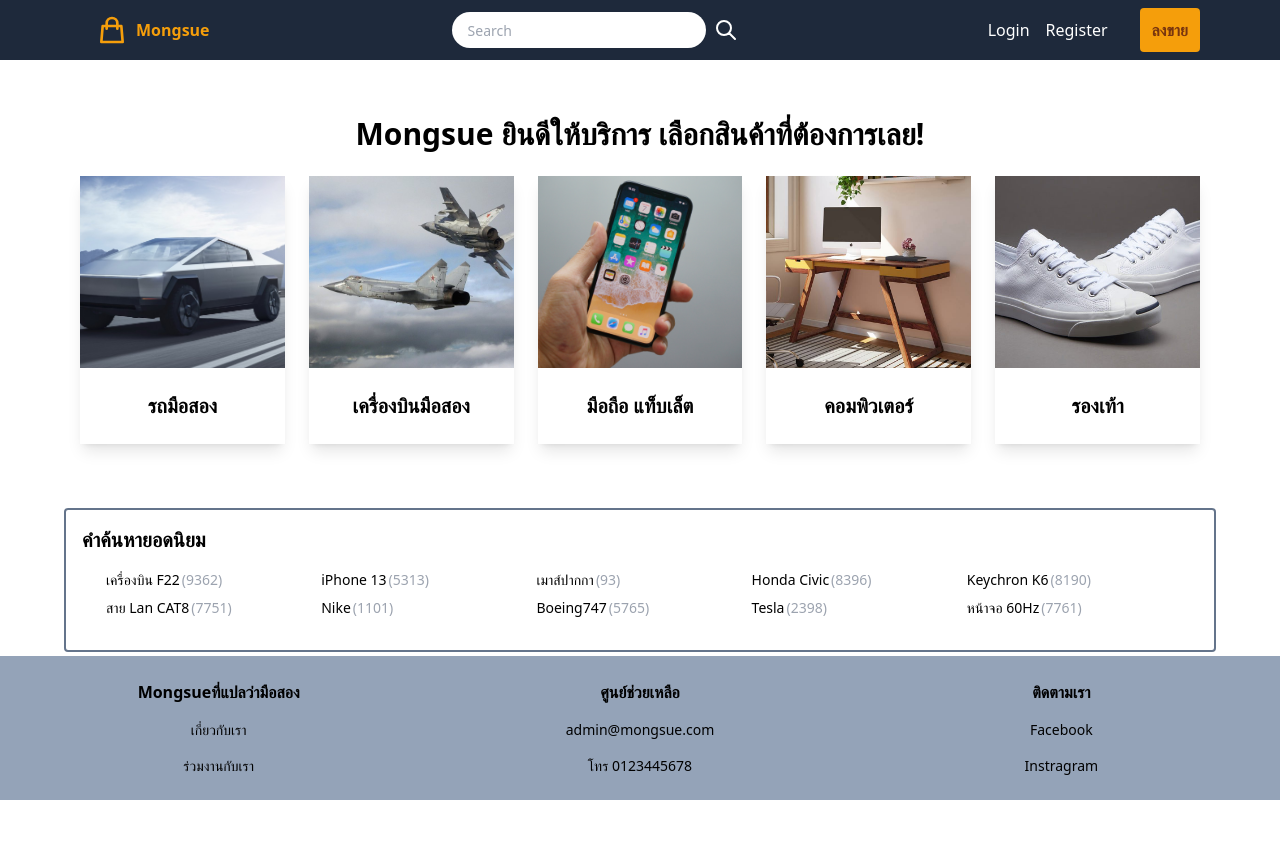
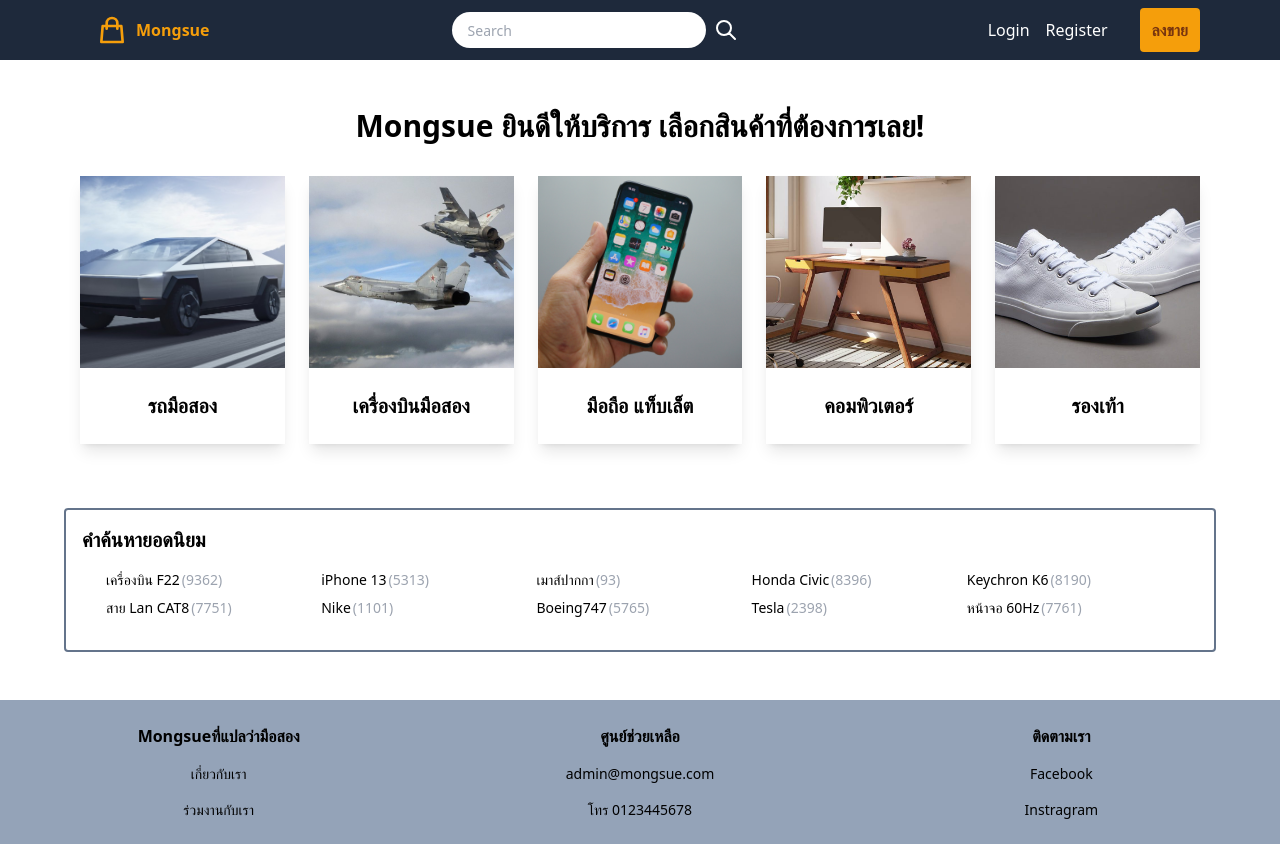
Before and after one commit to Rayato159/Secondhand-E-Commerce, a React (Create React App) app in the folder frontend/: page / in a window 1280 px wide. Before the commit the page ends 800 px from the top, so only its background shows below. Built offline with nearby package versions, Linux system fonts and the light colour scheme.

Commit message:
responsive fixed

```diff
--- a/frontend/src/components/Category.js
+++ b/frontend/src/components/Category.js
@@ -4,15 +4,15 @@ import { Link } from 'react-router-dom'
 const Category = () => {
 
     return (
-        <div className="max-w-6xl mx-auto py-10 px-4 mt-4">
-            <div className="font-bold md:text-3xl text-2xl text-center">Mongsue ยินดีให้บริการ เลือกสินค้าที่ต้องการเลย!</div>
-            <div className="md:flex md:space-x-6 text-black">
+        <div className="max-w-6xl mx-auto py-10 px-4">
+            <div className="font-bold md:text-3xl text-2xl text-center py-2">Mongsue ยินดีให้บริการ เลือกสินค้าที่ต้องการเลย!</div>
+            <div className="md:flex md:flex-row md:space-x-6 text-black">
 
                 {/* categories card */}
                 {
                     categories.map((category, i) => {
                         return (
-                            <Link to={`/products/${category.categoryEng.toLocaleLowerCase()}`} key={i} className="shadow-lg w-64 mx-auto my-6 hover:bg-slate-200 hover:scale-110 transition duration-300">
+                            <Link to={`/products/${category.categoryEng.toLocaleLowerCase()}`} key={i} className="shadow-lg w-64 mx-auto my-6 hover:bg-slate-200 transition duration-300">
                                 <img className="object-cover md:w-64 md:h-48 w-64 h-48 mx-auto" src={`/assets/images/categories/${category.categoryEng}.jpg`} alt="car" />
                                 <div className="px-4 py-6 font-bold text-center text-xl">
                                     {category.categoryThai}
--- a/frontend/src/components/Footer.js
+++ b/frontend/src/components/Footer.js
@@ -1,6 +1,6 @@
 const Footer = () => {
     return (
-        <footer className="bg-slate-400 md:fixed bottom-0 w-full">
+        <footer className="bg-slate-400 2xl:fixed 2xl:bottom-0 w-full">
             <div className="px-4 py-6 grid grid-cols-3 md:gap-4 gap-2">
                 <div className="font-bold text-center">Mongsueที่แปลว่ามือสอง</div>
                 <div className="font-bold text-center">ศูนย์ช่วยเหลือ</div>
--- a/frontend/src/components/TopSearch.js
+++ b/frontend/src/components/TopSearch.js
@@ -3,7 +3,7 @@ import itemLists from "../models/itemLists"
 const TopSearch = () => {
 
     return (
-        <div className="max-w-6xl md:mx-auto md:text-left text-center md:px-4 px-6 py-4 md:border-2 md:rounded md:border-slate-500">
+        <div className="max-w-6xl md:mx-auto md:text-left text-center md:px-4 px-6 py-4 mb-12 md:border-2 md:rounded md:border-slate-500">
             <div className="font-bold text-xl">คำค้นหายอดนิยม</div>
             <div className="grid md:grid-cols-5 grid-cols-2 gap-2 px-6 py-4 text-sm text-center">
                 {
```
